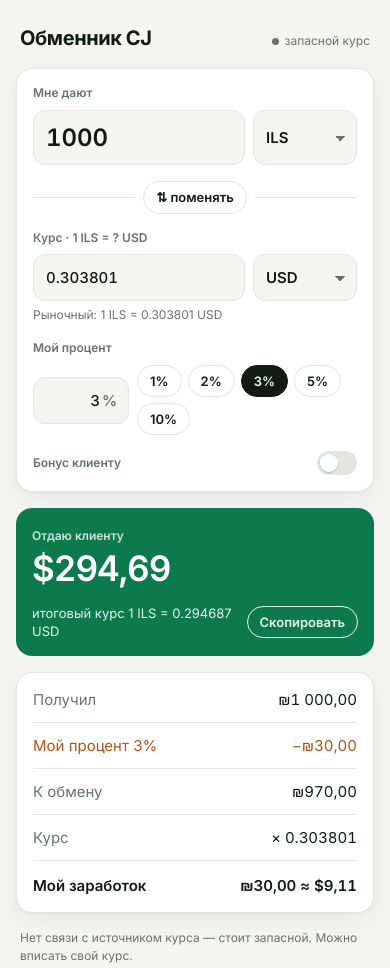
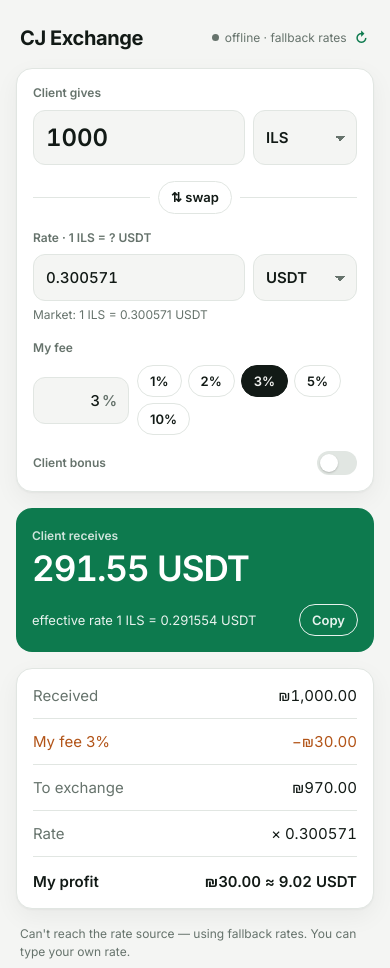
Before and after one commit to 3xtr3m33/friday-club, a plain HTML site: page calc/index.html in a window 390 px wide. Drawn offline with Linux system fonts and the light colour scheme; no server answers.

Commit message:
Calculator: English UI, USDT, 20-min rate refresh
Co-Authored-By: Claude Opus 5.5 <noreply@anthropic.com>
Claude-Session: https://claude.ai/code/session_011SFtQAJd19xAMVucz6ab69

```diff
--- a/calc/index.html
+++ b/calc/index.html
@@ -1,10 +1,10 @@
 <!doctype html>
-<html lang="ru">
+<html lang="en">
 <head>
 <meta charset="utf-8">
 <meta name="viewport" content="width=device-width,initial-scale=1,viewport-fit=cover">
 <meta name="robots" content="noindex">
-<title>Обменник CJ</title>
+<title>CJ Exchange</title>
 <link rel="preconnect" href="https://fonts.googleapis.com">
 <link rel="preconnect" href="https://fonts.gstatic.com" crossorigin>
 <link rel="stylesheet" href="https://fonts.googleapis.com/css2?family=Inter:wght@400;500;600;700&display=swap">
@@ -29,11 +29,12 @@ html{-webkit-text-size-adjust:100%}
 body{margin:0;overflow-x:hidden;background:var(--bg);color:var(--fg);font:15px/1.4 var(--sans);
   padding:24px max(16px,env(safe-area-inset-right)) 48px max(16px,env(safe-area-inset-left))}
 .wrap{max-width:440px;margin:0 auto;display:grid;gap:16px}
-header{display:flex;align-items:baseline;justify-content:space-between;gap:12px;padding:0 4px}
+header{display:flex;align-items:center;justify-content:space-between;gap:12px;padding:0 4px}
 h1{font-size:20px;font-weight:700;letter-spacing:-.02em;margin:0}
 .live{display:inline-flex;align-items:center;gap:6px;font-size:12px;color:var(--muted);white-space:nowrap}
-.dot{width:7px;height:7px;border-radius:50%;background:var(--muted)}
+.dot{width:7px;height:7px;border-radius:50%;background:var(--muted);flex:none}
 .live.on .dot{background:var(--accent);box-shadow:0 0 0 3px var(--accent-soft)}
+.live button{border:0;padding:0 2px;font-size:14px;line-height:1;color:var(--accent)}
 
 .card{background:var(--card);border:1px solid var(--line);border-radius:var(--r);box-shadow:var(--shadow)}
 .slip{padding:16px;display:grid;gap:16px}
@@ -78,7 +79,7 @@ button:hover{border-color:var(--muted)}
 
 .ticket{background:var(--accent);color:var(--accent-fg);border-radius:var(--r);padding:20px 16px 16px;display:grid;gap:4px}
 .ticket .k{font-size:12px;font-weight:600;opacity:.8}
-.ticket .big{font-family:var(--sans);font-size:clamp(30px,9vw,40px);font-weight:600;letter-spacing:-.03em;line-height:1.1;font-variant-numeric:tabular-nums;word-break:break-all}
+.ticket .big{font-size:clamp(30px,9vw,40px);font-weight:600;letter-spacing:-.03em;line-height:1.1;font-variant-numeric:tabular-nums;word-break:break-all}
 .ticket .foot{display:flex;justify-content:space-between;align-items:center;gap:12px;margin-top:12px;font-size:13px;opacity:.9}
 .ticket button{color:var(--accent-fg);border-color:currentColor}
 
@@ -86,7 +87,7 @@ button:hover{border-color:var(--muted)}
 .break div{display:flex;justify-content:space-between;gap:12px;padding:12px 0;border-bottom:1px solid var(--line)}
 .break div:last-child{border-bottom:0}
 .break span:first-child{color:var(--muted)}
-.break span:last-child{font-family:var(--sans);font-variant-numeric:tabular-nums;text-align:right}
+.break span:last-child{font-variant-numeric:tabular-nums;text-align:right}
 .break .fee span{color:var(--fee)}
 .break .bon span{color:var(--bonus)}
 .break .profit{padding-top:14px}
@@ -100,32 +101,32 @@ button:hover{border-color:var(--muted)}
 <body>
 <div class="wrap">
   <header>
-    <h1>Обменник CJ</h1>
-    <span class="live" id="live"><span class="dot"></span><span id="liveTxt">курс…</span></span>
+    <h1>CJ Exchange</h1>
+    <span class="live" id="live"><span class="dot"></span><span id="liveTxt">loading rates…</span><button type="button" id="refresh" aria-label="Refresh rates now" title="Refresh now">↻</button></span>
   </header>
 
   <form class="card slip" id="f" autocomplete="off">
     <div>
-      <label for="amount">Мне дают</label>
+      <label for="amount">Client gives</label>
       <div class="pair">
         <input id="amount" class="num" inputmode="decimal" value="1000">
-        <select id="from" aria-label="Валюта, которую дают"></select>
+        <select id="from" aria-label="Currency received"></select>
       </div>
     </div>
 
-    <div class="swaprow"><button type="button" id="swap" aria-label="Поменять валюты местами">⇅ поменять</button></div>
+    <div class="swaprow"><button type="button" id="swap" aria-label="Swap currencies">⇅ swap</button></div>
 
     <div>
-      <label for="rate">Курс · 1 <span id="rf">ILS</span> = ? <span id="rt">USD</span></label>
+      <label for="rate">Rate · 1 <span id="rf">ILS</span> = ? <span id="rt">USDT</span></label>
       <div class="pair">
         <input id="rate" class="num" inputmode="decimal">
-        <select id="to" aria-label="Валюта выплаты"></select>
+        <select id="to" aria-label="Payout currency"></select>
       </div>
       <div class="ratehint" id="ratehint"></div>
     </div>
 
     <div>
-      <span class="lbl" id="feeLbl">Мой процент</span>
+      <span class="lbl" id="feeLbl">My fee</span>
       <div class="pct">
         <div class="suffix"><input id="fee" class="num" inputmode="decimal" value="3" aria-labelledby="feeLbl"></div>
         <div class="chips" id="feeChips"></div>
@@ -133,11 +134,11 @@ button:hover{border-color:var(--muted)}
     </div>
 
     <div class="bonus">
-      <label class="toggle" for="bonusOn"><span>Бонус клиенту</span>
+      <label class="toggle" for="bonusOn"><span>Client bonus</span>
         <span class="sw"><input type="checkbox" id="bonusOn" role="switch"><i></i></span></label>
       <div class="bonusBody" id="bonusBody" hidden>
         <div class="pct">
-          <div class="suffix"><input id="bonus" class="num" inputmode="decimal" value="1" aria-label="Бонус клиенту, процент"></div>
+          <div class="suffix"><input id="bonus" class="num" inputmode="decimal" value="1" aria-label="Client bonus, percent"></div>
           <div class="chips" id="bonusChips"></div>
         </div>
       </div>
@@ -145,9 +146,9 @@ button:hover{border-color:var(--muted)}
   </form>
 
   <section class="ticket" aria-live="polite">
-    <div class="k">Отдаю клиенту</div>
+    <div class="k">Client receives</div>
     <div class="big" id="out">—</div>
-    <div class="foot"><span id="effRate"></span><button type="button" id="copy">Скопировать</button></div>
+    <div class="foot"><span id="effRate"></span><button type="button" id="copy">Copy</button></div>
   </section>
 
   <div class="card break" id="break"></div>
@@ -155,42 +156,55 @@ button:hover{border-color:var(--muted)}
   <p class="note" id="note"></p>
 </div>
 <script>
-// Fallback rates (USD base) — used only if both live sources fail
-const FALLBACK={USD:1,ILS:3.291625,EUR:0.908806,GBP:0.759742,RUB:81.831566,UAH:45.029192,TRY:50.467401,AED:3.672567,THB:33.899,CHF:0.84242,CAD:1.429328,JPY:159.873778,PLN:4.01703,GEL:2.591227,KZT:448.135368};
-const SYM={USD:"$",ILS:"₪",EUR:"€",GBP:"£",RUB:"₽",UAH:"₴",TRY:"₺",AED:"AED ",THB:"฿",CHF:"CHF ",CAD:"C$",JPY:"¥",PLN:"zł ",GEL:"₾",KZT:"₸"};
+// Fallback rates (per 1 USD) — used only if both live sources fail
+const FALLBACK={USDT:1,EUR:0.911,ILS:3.327,GBP:0.76,RUB:81.83,UAH:45.03,TRY:50.47,AED:3.6726,THB:33.9,CHF:0.8424,CAD:1.4293,JPY:159.87,PLN:4.017,GEL:2.5912,KZT:448.1};
+const SYM={ILS:"₪",EUR:"€",GBP:"£",RUB:"₽",UAH:"₴",TRY:"₺",AED:"AED ",THB:"฿",CHF:"CHF ",CAD:"C$",JPY:"¥",PLN:"zł ",GEL:"₾",KZT:"₸"};
 const CODES=Object.keys(FALLBACK);
-let USD={...FALLBACK},src="",updated=null,rateTouched=false;
+let RATES={...FALLBACK},src="",updated=null,rateTouched=false,loading=false;
 const REFRESH_MS=20*60*1000;
 const $=id=>document.getElementById(id);
 const from=$("from"),to=$("to"),amount=$("amount"),rate=$("rate"),fee=$("fee"),bonus=$("bonus"),bonusOn=$("bonusOn");
 for(const c of CODES){from.add(new Option(c,c));to.add(new Option(c,c));}
 const store={get:k=>{try{return localStorage.getItem(k)}catch{return null}},set:(k,v)=>{try{localStorage.setItem(k,v)}catch{}}};
-from.value=store.get("from")||"ILS";to.value=store.get("to")||"USD";
+const pick=(v,d)=>CODES.includes(v)?v:d;
+from.value=pick(store.get("from"),"ILS");to.value=pick(store.get("to"),"USDT");
 if(store.get("fee"))fee.value=store.get("fee");
 if(store.get("bonus"))bonus.value=store.get("bonus");
 bonusOn.checked=store.get("bonusOn")==="1";
-const num=v=>parseFloat(String(v).replace(/\s/g,"").replace(",","."));
-const fmt=(v,c)=>(SYM[c]||"")+v.toLocaleString("ru-RU",{minimumFractionDigits:2,maximumFractionDigits:2});
-const pctTxt=p=>(+p.toFixed(2)).toLocaleString("ru-RU")+"%";
-const marketRate=()=>USD[to.value]/USD[from.value];
-function setRate(){rate.value=+marketRate().toPrecision(6);rateTouched=false;}
+const num=v=>parseFloat(String(v).replace(/[\s,]/g,""));
+const fmt=(v,c)=>{const n=v.toLocaleString("en-US",{minimumFractionDigits:2,maximumFractionDigits:2});return SYM[c]?SYM[c]+n:n+" "+c;};
+const pctTxt=p=>(+p.toFixed(2))+"%";
+const sig=v=>+v.toPrecision(6);
+const marketRate=()=>RATES[to.value]/RATES[from.value];
+function setRate(){rate.value=sig(marketRate());rateTouched=false;}
 function chips(box,input,list){list.forEach(p=>{const b=document.createElement("button");b.type="button";b.textContent=p+"%";b.dataset.p=p;
   b.onclick=()=>{input.value=p;input.dispatchEvent(new Event("input"));};$(box).append(b);});}
 chips("feeChips",fee,[1,2,3,5,10]);
 chips("bonusChips",bonus,[0.5,1,2,3]);
 async function getJSON(u){const r=await fetch(u,{cache:"no-store"});if(!r.ok)throw new Error(r.status);return r.json();}
 async function loadRates(){
+  if(loading)return;loading=true;$("liveTxt").textContent="updating…";
   try{
-    const d=await getJSON("https://api.coinbase.com/v2/exchange-rates?currency=USD");
-    const n={};for(const c of CODES)n[c]=c==="USD"?1:parseFloat(d.data.rates[c]);
-    if(CODES.every(c=>n[c]>0)){USD=n;src="Coinbase";updated=new Date();}else throw 0;
+    // Coinbase: fiat + USDT, per 1 USD
+    const d=await getJSON("https://api.coinbase.com/v2/exchange-rates?currency=USD&t="+Date.now());
+    const n={};for(const c of CODES)n[c]=parseFloat(d.data.rates[c]);
+    if(CODES.every(c=>n[c]>0)){RATES=n;src="Coinbase";updated=new Date();}else throw 0;
   }catch{
     try{const d=await getJSON("https://open.er-api.com/v6/latest/USD");
-      const n={};for(const c of CODES)n[c]=d.rates[c];
-      if(CODES.every(c=>n[c]>0)){USD=n;src="open.er-api";updated=new Date();}
+      const n={};for(const c of CODES)n[c]=c==="USDT"?1:d.rates[c]; // no USDT there: treat as 1 USD
+      if(CODES.every(c=>n[c]>0)){RATES=n;src="open.er-api (USDT ≈ USD)";updated=new Date();}
     }catch{}
   }
+  loading=false;
   if(!rateTouched)setRate();calc();
+}
+function liveLabel(){
+  if(loading)return;
+  if(!updated){$("live").classList.remove("on");$("liveTxt").textContent="offline · fallback rates";return;}
+  const t=updated.toLocaleTimeString("en-GB",{hour:"2-digit",minute:"2-digit"});
+  const left=Math.max(0,Math.ceil((REFRESH_MS-(Date.now()-updated))/60000));
+  $("live").classList.add("on");
+  $("liveTxt").textContent=`live ${t} · next in ${left} min`;
 }
 function calc(){
   const a=num(amount.value),r=num(rate.value),p=num(fee.value),bOn=bonusOn.checked,b=bOn?num(bonus.value):0;
@@ -198,27 +212,25 @@ function calc(){
   $("bonusBody").hidden=!bOn;
   document.querySelectorAll("#feeChips button").forEach(x=>x.setAttribute("aria-pressed",String(+x.dataset.p===p)));
   document.querySelectorAll("#bonusChips button").forEach(x=>x.setAttribute("aria-pressed",String(+x.dataset.p===b)));
-  const t=updated?updated.toLocaleTimeString("ru-RU",{hour:"2-digit",minute:"2-digit"}):null;
-  $("live").classList.toggle("on",!!t);
-  $("liveTxt").textContent=t?`живой курс · ${t}`:"запасной курс";
-  $("ratehint").innerHTML=rateTouched?`Курс вручную · <button type="button" id="reset">вернуть рыночный</button>`:
-    `Рыночный: 1 ${from.value} = ${+marketRate().toPrecision(6)} ${to.value}`;
+  liveLabel();
+  $("ratehint").innerHTML=rateTouched?`Manual rate · <button type="button" id="reset">use market rate</button>`:
+    `Market: 1 ${from.value} = ${sig(marketRate())} ${to.value}`;
   if(rateTouched)$("reset").onclick=()=>{setRate();calc();};
-  $("note").textContent=t?`Курс ${src}, обновляется каждые 20 минут. Процент и бонус считаются от суммы, которую дают.`:
-    "Нет связи с источником курса — стоит запасной. Можно вписать свой курс.";
+  $("note").textContent=updated?`Rates from ${src}, refreshed every 20 minutes. Fee and bonus are calculated on the amount the client gives.`:
+    "Can't reach the rate source — using fallback rates. You can type your own rate.";
   const bad=!(a>0)||!(r>0)||!(p>=0)||p>=100||!(b>=0)||b>=100;
   if(bad){$("out").textContent="—";$("effRate").textContent="";
-    $("break").innerHTML="<div><span>Введи сумму, курс и процент (меньше 100)</span><span></span></div>";return;}
+    $("break").innerHTML="<div><span>Enter amount, rate and fee (below 100%)</span><span></span></div>";return;}
   const feeAmt=a*p/100,bonAmt=a*b/100,net=a-feeAmt+bonAmt,pay=net*r,profit=feeAmt-bonAmt;
   $("out").textContent=fmt(pay,to.value);
-  $("effRate").textContent=`итоговый курс 1 ${from.value} = ${+(pay/a).toPrecision(6)} ${to.value}`;
+  $("effRate").textContent=`effective rate 1 ${from.value} = ${sig(pay/a)} ${to.value}`;
   $("break").innerHTML=
-    `<div><span>Получил</span><span>${fmt(a,from.value)}</span></div>`+
-    `<div class="fee"><span>Мой процент ${pctTxt(p)}</span><span>−${fmt(feeAmt,from.value)}</span></div>`+
-    (bOn?`<div class="bon"><span>Бонус клиенту ${pctTxt(b)}</span><span>+${fmt(bonAmt,from.value)}</span></div>`:"")+
-    `<div><span>К обмену</span><span>${fmt(net,from.value)}</span></div>`+
-    `<div><span>Курс</span><span>× ${+r.toPrecision(6)}</span></div>`+
-    `<div class="profit${profit<0?" neg":""}"><span>Мой заработок</span><span>${fmt(profit,from.value)} ≈ ${fmt(profit*r,to.value)}</span></div>`;
+    `<div><span>Received</span><span>${fmt(a,from.value)}</span></div>`+
+    `<div class="fee"><span>My fee ${pctTxt(p)}</span><span>−${fmt(feeAmt,from.value)}</span></div>`+
+    (bOn?`<div class="bon"><span>Client bonus ${pctTxt(b)}</span><span>+${fmt(bonAmt,from.value)}</span></div>`:"")+
+    `<div><span>To exchange</span><span>${fmt(net,from.value)}</span></div>`+
+    `<div><span>Rate</span><span>× ${sig(r)}</span></div>`+
+    `<div class="profit${profit<0?" neg":""}"><span>My profit</span><span>${fmt(profit,from.value)} ≈ ${fmt(profit*r,to.value)}</span></div>`;
 }
 const saveCur=()=>{store.set("from",from.value);store.set("to",to.value);};
 from.onchange=to.onchange=()=>{saveCur();setRate();calc();};
@@ -228,13 +240,15 @@ fee.oninput=()=>{store.set("fee",fee.value);calc();};
 bonus.oninput=()=>{store.set("bonus",bonus.value);calc();};
 bonusOn.onchange=()=>{store.set("bonusOn",bonusOn.checked?"1":"0");calc();};
 $("swap").onclick=()=>{[from.value,to.value]=[to.value,from.value];saveCur();setRate();calc();};
+$("refresh").onclick=loadRates;
 $("f").onsubmit=e=>e.preventDefault();
-$("copy").onclick=async()=>{const t=$("out").textContent;try{await navigator.clipboard.writeText(t);$("copy").textContent="Скопировано";}
-  catch{const s=getSelection(),rg=document.createRange();rg.selectNodeContents($("out"));s.removeAllRanges();s.addRange(rg);$("copy").textContent="Выделено";}
-  setTimeout(()=>$("copy").textContent="Скопировать",1500);};
+$("copy").onclick=async()=>{const t=$("out").textContent;try{await navigator.clipboard.writeText(t);$("copy").textContent="Copied";}
+  catch{const s=getSelection(),rg=document.createRange();rg.selectNodeContents($("out"));s.removeAllRanges();s.addRange(rg);$("copy").textContent="Selected";}
+  setTimeout(()=>$("copy").textContent="Copy",1500);};
 setRate();calc();loadRates();
-setInterval(loadRates,REFRESH_MS);
-document.addEventListener("visibilitychange",()=>{if(!document.hidden&&(!updated||Date.now()-updated>REFRESH_MS))loadRates();});
+// Every 30 s: refresh rates once 20 minutes have passed (also survives the phone sleeping), otherwise tick the countdown
+setInterval(()=>{if(!updated||Date.now()-updated>=REFRESH_MS)loadRates();else liveLabel();},30000);
+document.addEventListener("visibilitychange",()=>{if(!document.hidden&&(!updated||Date.now()-updated>=REFRESH_MS))loadRates();});
 </script>
 </body>
 </html>
```
